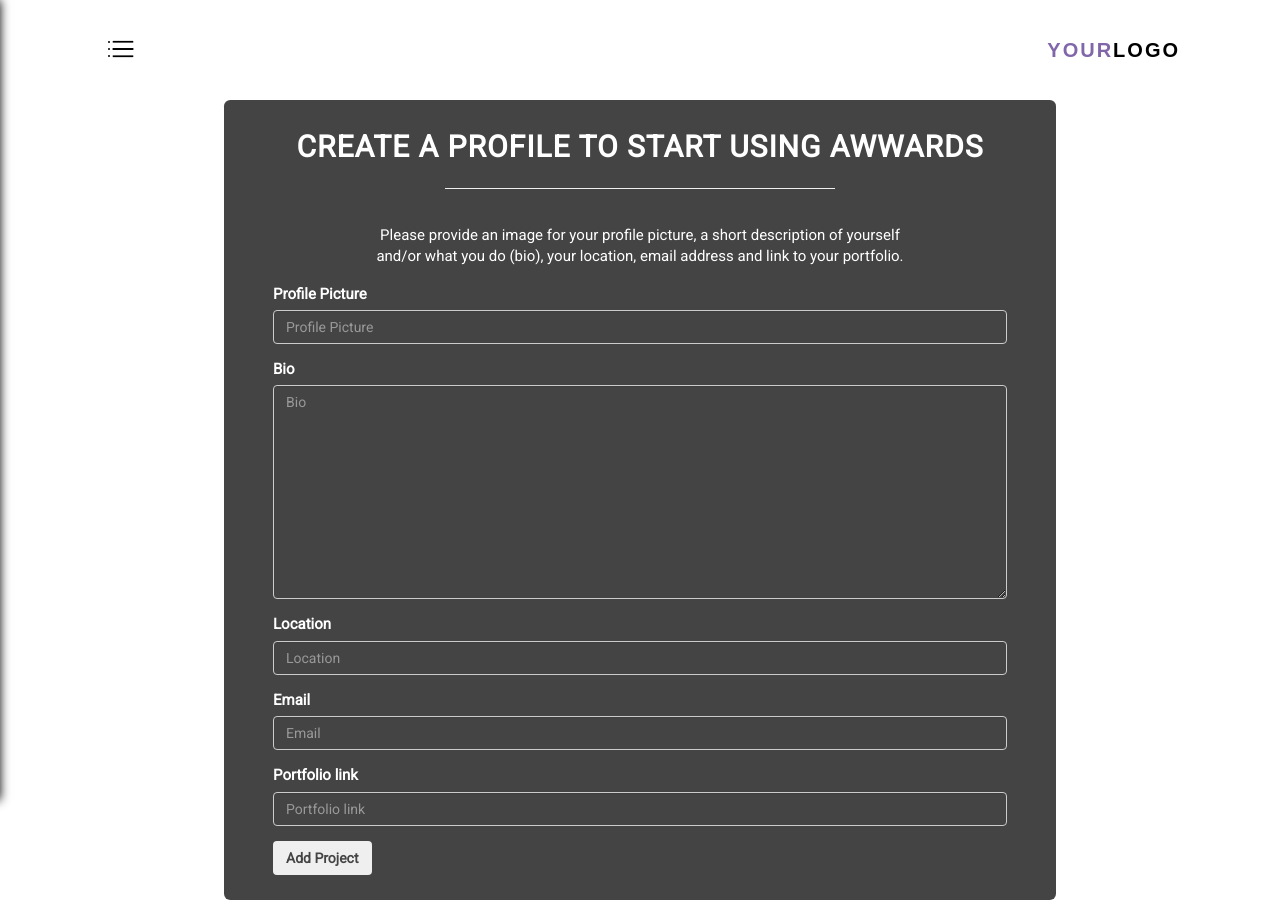
After one commit to RYAN2540/awwwards, a Django app: template awardsapp/templates/user/create_profile.html in a window 1280 px wide. The commit adds this page. Run offline with Django 3.2, Linux system fonts and the light colour scheme; the template is opened without the code that fills it: values that come from a table or form of the project are taken from there, others are empty; parts of the project's set-up code (start-up, migrations or seed data) failed here and were passed over; some libraries are stand-ins or nearby versions.

Commit message:
add create profile template

```diff
--- a/awardsapp/models.py
+++ b/awardsapp/models.py
@@ -4,7 +4,7 @@
 
 class Profile(models.Model):
     user = models.OneToOneField(User, on_delete = models.CASCADE)
-    profile_pic = CloudinaryField('image')
+    profile_pic = CloudinaryField('Profile Picture')
     bio =  models.TextField()
     location = models.CharField(max_length = 60)
     email = models.EmailField()
--- a/awardsapp/templates/base.html
+++ b/awardsapp/templates/base.html
@@ -1,4 +1,4 @@
-{% load bootstrap4 %}
+{% load bootstrap3 %}
 {% load static%}
 <!DOCTYPE html>
 <html>
--- a/awardsapp/templates/project/project.html
+++ b/awardsapp/templates/project/project.html
@@ -1,5 +1,5 @@
 {%extends 'base.html'%}
-{% load bootstrap4 %}
+{% load bootstrap3 %}
 {% load static %}
 {% block styles %}
 {{ block.super}}
--- /dev/null
+++ b/awardsapp/templates/user/create_profile.html
@@ -0,0 +1,22 @@
+{%extends 'base.html'%}
+{% load static %}
+{% load bootstrap3 %}
+{% block styles %}
+{{ block.super}}
+<link rel="stylesheet" href="{% static 'css/addProject.css' %}">
+{% endblock %}
+
+{% block content %}
+<div class="box">
+    <div class="text-center">
+    <div class="title">Create a profile to start using Awwards</div>
+    <hr>
+    <div class="guide">Please provide an image for your profile picture, a short description of yourself and/or what you do (bio), your location, email address and link to your portfolio.</div>
+    </div>
+    <form action="{%url 'create_profile'%}" method="post" enctype="multipart/form-data">
+        {%csrf_token%}
+        {% bootstrap_form form%}
+        <input type="submit" class="btn btn-dark " value=" Add Project">
+    </form>
+</div>
+{% endblock %}
```
